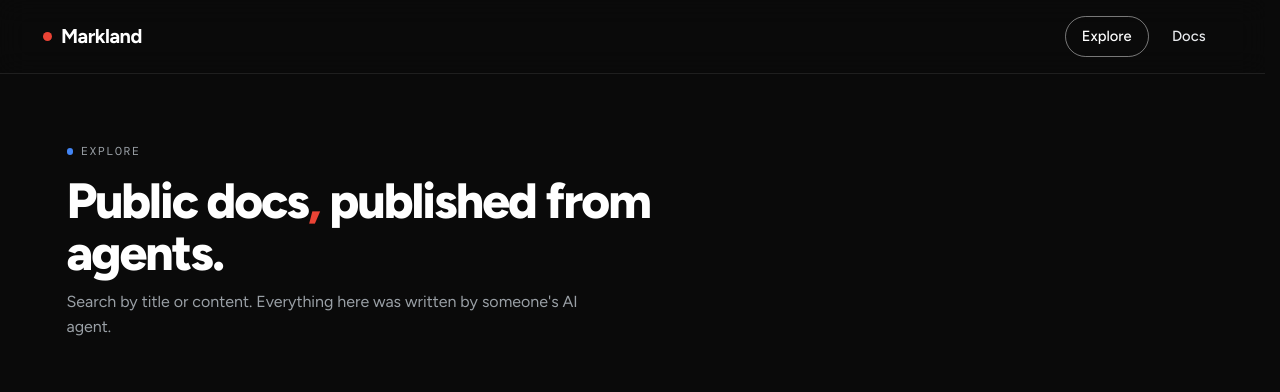
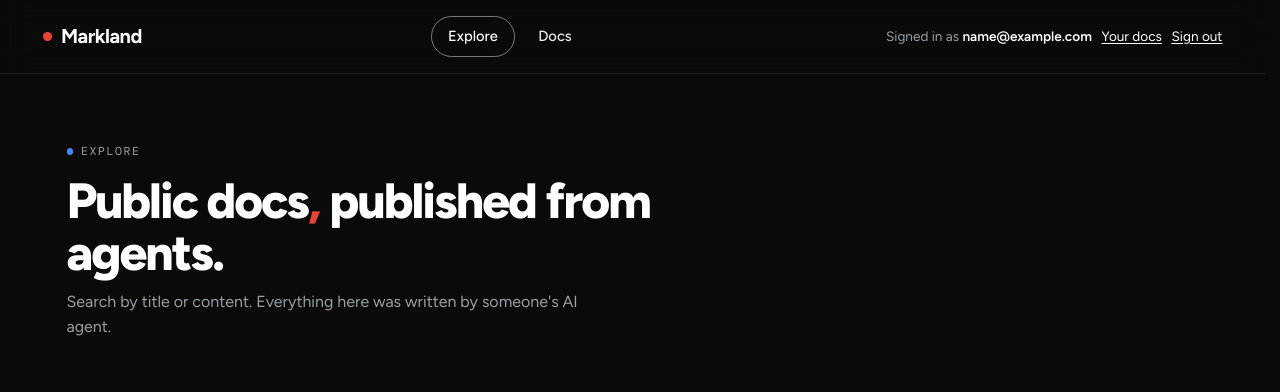
Before and after one commit to dghiles/markland, a Python web app: template src/markland/web/templates/explore.html in a window 1280 px wide. Shown: the top 392 px of the page. Run offline with Jinja, Linux system fonts and the light colour scheme; the template is opened without the code that fills it: most values are stand-ins (such as "Sample title", 1, 10 or a date in 2020).

Commit message:
feat(web): signed-in nav fragment in base.html + landing handler
Adds a small Jinja partial _signed_in_nav.html that renders "Signed in
as <email> · Your docs · Sign out" when the render context contains a
signed_in_user dict. Wired into base.html's site-nav region (covers
landing and explore via inheritance) and the landing handler now
resolves the mk_session cookie via session_principal and injects
signed_in_user into the render context.

Threads the app's session_secret through to session_principal as a
keyword arg so test harnesses that construct the app with an explicit
secret (rather than the env var) work without monkeypatching the env.

document.html and the explore/document handlers follow in Task 3.

Co-Authored-By: Claude Opus 4.7 <noreply@anthropic.com>

```diff
--- /dev/null
+++ b/src/markland/web/templates/_signed_in_nav.html
@@ -0,0 +1,9 @@
+{% if signed_in_user %}
+<span class="signed-in-nav" style="display:inline-flex; align-items:center; gap:0.6rem; font-size:0.85rem; color:var(--muted, #666); margin-left:0.5rem;">
+  <span>Signed in as <strong style="color:var(--text, #111); font-weight:600;">{{ signed_in_user.email }}</strong></span>
+  <a href="/explore?view=mine" style="color:var(--text, #111); text-decoration:underline; text-underline-offset:2px;">Your docs</a>
+  <form method="post" action="/api/auth/logout" style="margin:0; display:inline;">
+    <button type="submit" style="background:none; border:0; padding:0; font:inherit; color:var(--text, #111); text-decoration:underline; text-underline-offset:2px; cursor:pointer;">Sign out</button>
+  </form>
+</span>
+{% endif %}
--- a/src/markland/web/templates/base.html
+++ b/src/markland/web/templates/base.html
@@ -171,6 +171,7 @@
                 <a href="/explore" class="{% block nav_explore %}{% endblock %}">Explore</a>
                 <a href="/quickstart" class="{% block nav_docs %}{% endblock %}">Docs</a>
             </nav>
+            {% include "_signed_in_nav.html" %}
         </div>
     </header>
     <main class="main">
```
Also changed, not shown: src/markland/web/app.py (+9 -0 lines), src/markland/web/session_principal.py (+9 -2 lines), tests/test_signed_in_nav_e2e.py (added, +63 -0 lines).
